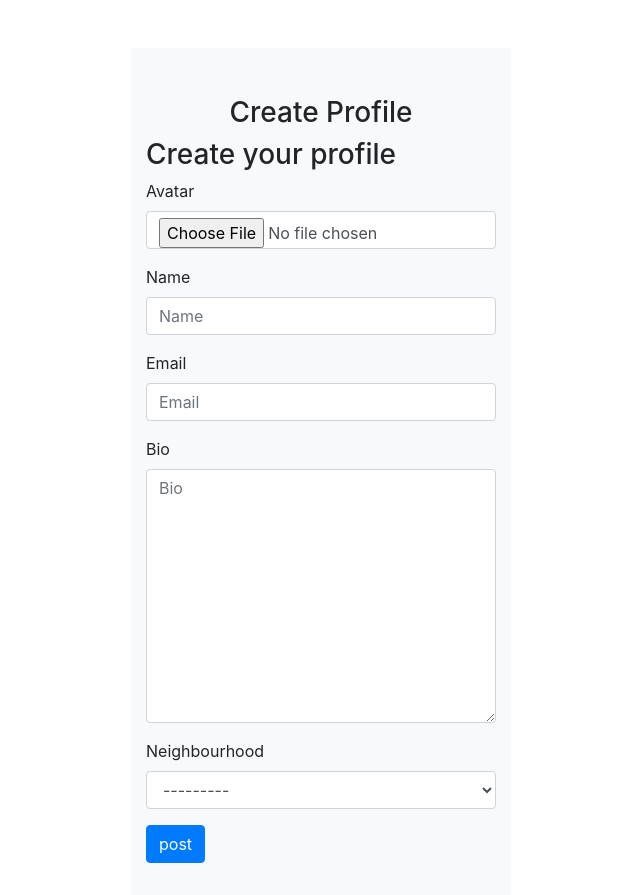
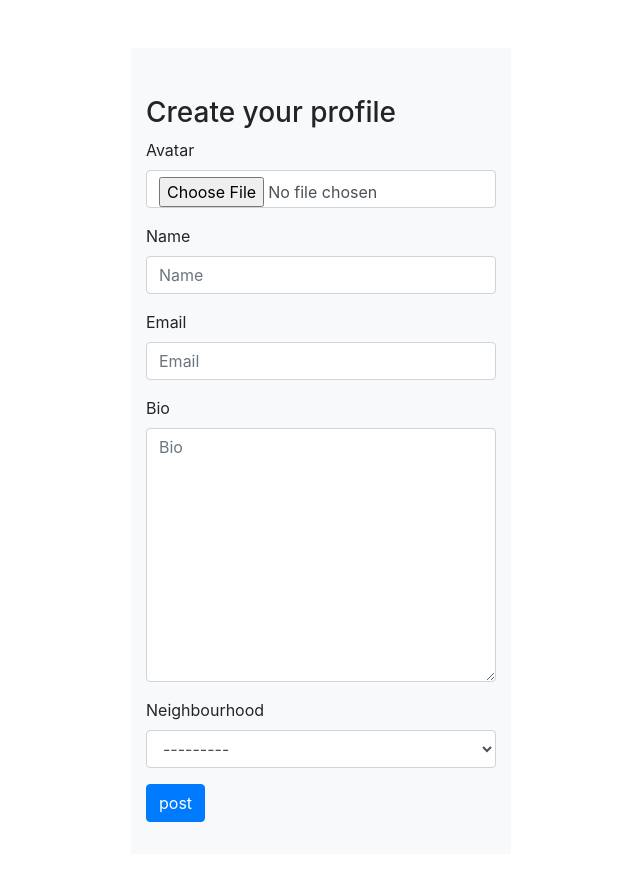
Before and after one commit to bryomajor/neighbourhood-watch, a Django app: page /create/profile in a window 1280 px wide. Shown: the part 56-951 px from the top of the page, without its empty margins (319-959 px from the left). After the commit the page ends 878 px from the top, so only its background shows below. Run offline with Django 3.2, Linux system fonts and the light colour scheme; the visitor is signed in with stand-in values (Sample User, id 1); data that the repository does not hold is empty; some libraries are stand-ins or nearby versions.

Commit message:
clean up

```diff
--- a/watch/templates/profile_form.html
+++ b/watch/templates/profile_form.html
@@ -6,7 +6,6 @@
 <div class="container">
     <div class="row">
             <div class="col-md-4 mx-auto mt-5 bg-light pt-5 pb-3">
-                <h3 class="text-center">Create Profile</h3>
             {{form.media}}
 
             {% if form.errors %}
```
